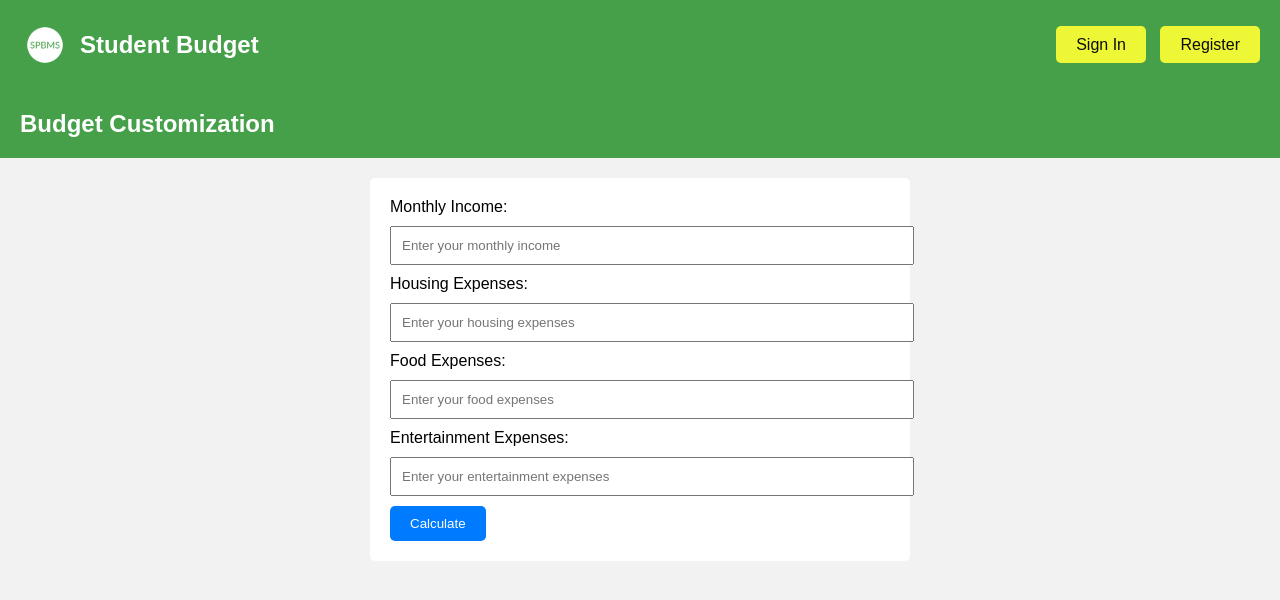
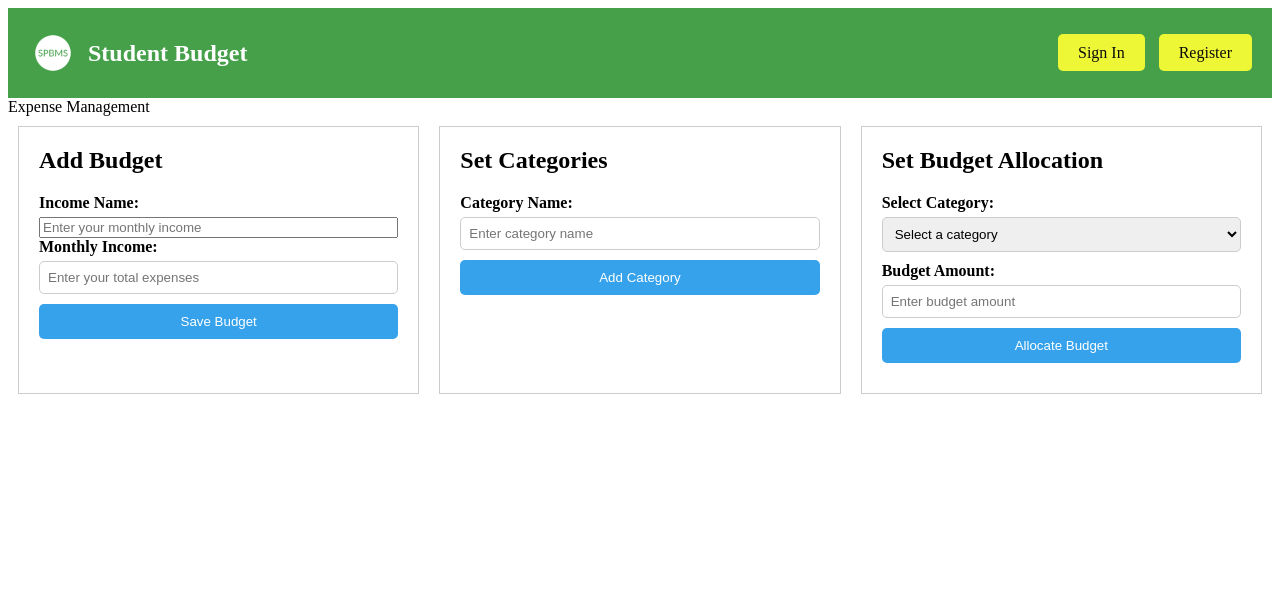
Before and after one commit to Dipesh246/CollegeProject_I, a Django app: page /createbudget/ in a window 1280 px wide. Shown: the top 600 px of the page. Run offline with Django 4.2, Linux system fonts and the light colour scheme.

Commit message:
made expense page

```diff
--- a/SPBMS/app/templates/base.html
+++ b/SPBMS/app/templates/base.html
@@ -13,12 +13,14 @@
     <nav>
       <div class="logo">
         <img src="{% static 'images/logo.png' %}" alt="Logo">
-        <h1>Dashboard</h1>
+        <h1>{% block headerh1 %}
+        {% endblock headerh1 %}
+        </h1>
       </div>
       <ul class="menu">
         <li><a href="{% url 'dashboard' %}">Home</a></li>
-        <li><a href="#">Expenses</a></li>
-        <li><a href="#">Savings</a></li>
+        <li><a href="{% url 'budget' %}">Expenses</a></li>
+        <li><a href="#">Goals</a></li>
         <li><a href="#">Reports</a></li>
         <li><a href="#">Settings</a></li>
       </ul>
--- a/SPBMS/app/templates/budget.html
+++ /dev/null
@@ -1,33 +0,0 @@
-{% extends 'base.html' %}
-{% load static %}
- {% block style %}
- <link rel="stylesheet" type="text/css" href="{% static 'css/budget.css' %}">
- {% endblock style %}
- {% block start %}
- <header>
-    <h1>Budget Customization</h1>
-  </header>
-
-  <main>
-    <div class="budget-form">
-      <label for="monthly-income">Monthly Income:</label>
-      <input type="number" id="monthly-income" placeholder="Enter your monthly income">
-
-      <label for="housing-expenses">Housing Expenses:</label>
-      <input type="number" id="housing-expenses" placeholder="Enter your housing expenses">
-
-      <label for="food-expenses">Food Expenses:</label>
-      <input type="number" id="food-expenses" placeholder="Enter your food expenses">
-
-      <label for="entertainment-expenses">Entertainment Expenses:</label>
-      <input type="number" id="entertainment-expenses" placeholder="Enter your entertainment expenses">
-
-      <button onclick="calculateBudget()">Calculate</button>
-    </div>
-  </main>
-
-  <script src="{% static 'js/budget.js' %}">
-
-  </script>
-
- {% endblock start %}
--- a/SPBMS/app/templates/dashboard.html
+++ b/SPBMS/app/templates/dashboard.html
@@ -6,6 +6,9 @@
 <link rel="stylesheet" type="text/css" href="{% static 'css/dashboardstyle.css' %}">
 {% endblock style%}
 {% block start %}
+{% block headerh1 %}
+  Dashboard
+{% endblock headerh1 %}
   <main>
     <div class="container">
       <div class="card total-budget-card">
--- /dev/null
+++ b/SPBMS/app/templates/expense.html
@@ -0,0 +1,62 @@
+{% extends 'base.html' %}
+{% load static %}
+
+{% block style %}
+<link rel="stylesheet" type="text/css" href="{% static 'css/expense.css' %}">
+{% endblock %}
+
+{% block start %}
+{% block headerh1 %}
+  Expense Management
+{% endblock headerh1 %}
+
+<main>
+  <div class="budget-form">
+    <h2>Add Budget</h2>
+    <form method="POST">
+      {% csrf_token %}
+      <label for="monthly-income">Income Name:</label>
+      <input type="text" id="income-name" name="income_name" placeholder="Enter your monthly income">
+
+      <label for="total-expenses">Monthly Income:</label>
+      <input type="number" id="monthly-income" name="monthly-income" placeholder="Enter your total expenses">
+
+      <button type="submit">Save Budget</button>
+    </form>
+  </div>
+
+  <div class="category-form">
+    <h2>Set Categories</h2>
+    <form method="POST">
+      {% csrf_token %}
+      <label for="category-name">Category Name:</label>
+      <input type="text" id="category-name" name="category_name" placeholder="Enter category name">
+
+      <button type="submit">Add Category</button>
+    </form>
+
+  </div>
+
+
+  <div class="budget-allocation-form">
+    <h2>Set Budget Allocation</h2>
+    <form method="POST">
+      {% csrf_token %}
+      <label for="category">Select Category:</label>
+      <select id="category" name="category">
+        <option value="" disabled selected>Select a category</option>
+        {% for category in categories %}
+        <option value="{{ category }}">{{ category }}</option>
+        {% endfor %}
+      </select>
+
+      <label for="budget-amount">Budget Amount:</label>
+      <input type="number" id="budget-amount" name="budget_amount" placeholder="Enter budget amount">
+
+      <button type="submit">Allocate Budget</button>
+    </form>
+  </div>
+</main>
+
+<script src="{% static 'js/expense.js' %}"></script>
+{% endblock %}
--- a/SPBMS/app/views.py
+++ b/SPBMS/app/views.py
@@ -63,7 +63,8 @@ def register(request):
         )
         if profile_picture:
             user.profile_picture = profile_picture
-            user.save()
+
+        user.save()
 
         messages.success(request,"User Registered")
         return redirect('signin')
@@ -75,4 +76,11 @@ def dashboard(request):
     return render(request,'dashboard.html')
 
 def budget(request):
-    return render(request, 'budget.html')
+    if request.method == "POST":
+        monthly_income = request.POST.get('monthly-income')
+        total_expenses = request.POST.get('total-expenses')
+        category_name = request.POST.get('category-name')
+
+
+
+    return render(request, 'expense.html')
--- a/SPBMS/static/css/base.css
+++ b/SPBMS/static/css/base.css
@@ -2,7 +2,6 @@ header {
     background-color: #45a049;
     color: #fff;
     padding: 20px;
-
     justify-content: space-between;
     align-items: center;
   }
--- a/SPBMS/static/css/budget.css
+++ /dev/null
@@ -1,44 +0,0 @@
-body {
-    font-family: Arial, sans-serif;
-    background-color: #f2f2f2;
-    margin: 0;
-    padding: 0;
-  }
-
-
-
-  h1 {
-    margin: 0;
-  }
-
-  main {
-    padding: 20px;
-  }
-
-  .budget-form {
-    max-width: 500px;
-    margin: 0 auto;
-    background-color: #fff;
-    padding: 20px;
-    border-radius: 5px;
-  }
-
-  .budget-form label,
-  .budget-form input {
-    display: block;
-    width: 100%;
-    margin-bottom: 10px;
-  }
-
-  .budget-form input[type="number"] {
-    padding: 10px;
-  }
-
-  .budget-form button {
-    background-color: #007bff;
-    color: #fff;
-    padding: 10px 20px;
-    border: none;
-    cursor: pointer;
-    border-radius: 5px;
-  }
--- /dev/null
+++ b/SPBMS/static/css/expense.css
@@ -0,0 +1,70 @@
+/* expense.css */
+main {
+  display: flex;
+  justify-content: space-around;
+}
+
+.budget-form,
+.category-form,
+.budget-allocation-form {
+  border: 1px solid #ccc;
+  padding: 20px;
+  margin: 10px;
+  width: 30%;
+}
+
+.budget-form h2,
+.category-form h2,
+.budget-allocation-form h2 {
+  margin-top: 0;
+}
+
+.budget-form form,
+.category-form form,
+.budget-allocation-form form {
+  display: flex;
+  flex-direction: column;
+  margin-bottom: 10px;
+}
+
+.budget-form label,
+.category-form label,
+.budget-allocation-form label {
+  font-weight: bold;
+  margin-bottom: 5px;
+}
+
+.budget-form input[type="number"],
+.category-form input[type="text"],
+.budget-allocation-form input[type="number"],
+.budget-allocation-form select {
+  padding: 8px;
+  border: 1px solid #ccc;
+  border-radius: 5px;
+  margin-bottom: 10px;
+}
+
+.budget-form button,
+.category-form button,
+.budget-allocation-form button {
+  padding: 10px;
+  background-color: #36a2eb;
+  color: #fff;
+  border: none;
+  border-radius: 5px;
+  cursor: pointer;
+}
+
+.budget-form button:hover,
+.category-form button:hover,
+.budget-allocation-form button:hover {
+  background-color: #007bff;
+}
+
+.category-form select,
+.budget-allocation-form select {
+  padding: 8px;
+  border: 1px solid #ccc;
+  border-radius: 5px;
+  margin-bottom: 10px;
+}
--- a/SPBMS/static/css/registration.css
+++ b/SPBMS/static/css/registration.css
@@ -18,6 +18,7 @@
 
   input[type="text"],
   input[type="password"],
+  input[type="email"],
   input[type="number"],
   input[type="tel"],
   select,
--- a/SPBMS/static/js/budget.js
+++ /dev/null
@@ -1,12 +0,0 @@
-function calculateBudget() {
-    const monthlyIncome = parseFloat(document.getElementById('monthly-income').value);
-    const housingExpenses = parseFloat(document.getElementById('housing-expenses').value);
-    const foodExpenses = parseFloat(document.getElementById('food-expenses').value);
-    const entertainmentExpenses = parseFloat(document.getElementById('entertainment-expenses').value);
-
-    const totalExpenses = housingExpenses + foodExpenses + entertainmentExpenses;
-    const remainingBudget = monthlyIncome - totalExpenses;
-
-    alert(`Your total expenses: $${totalExpenses.toFixed(2)}`);
-    alert(`Your remaining budget: $${remainingBudget.toFixed(2)}`);
-  }
--- /dev/null
+++ b/SPBMS/static/js/expense.js
@@ -0,0 +1,21 @@
+document.addEventListener('DOMContentLoaded', function() {
+  const addCategoryBtn = document.getElementById('add-category-btn');
+  const categoryNameInput = document.getElementById('category-name');
+  const categorySelect = document.getElementById('category');
+
+  addCategoryBtn.addEventListener('click', function() {
+    const newCategory = categoryNameInput.value.trim();
+
+    // Check if the new category is not empty and not already in the select options
+    if (newCategory && !categorySelect.querySelector(`[value="${newCategory}"]`)) {
+      // Create a new option element and append it to the select element
+      const option = document.createElement('option');
+      option.value = newCategory;
+      option.textContent = newCategory;
+      categorySelect.appendChild(option);
+
+      // Clear the input field after adding the category
+      categoryNameInput.value = '';
+    }
+  });
+});
```
Also changed, not shown: SPBMS/app/models.py (+36 -37 lines), SPBMS/app/migrations/0001_initial.py.
